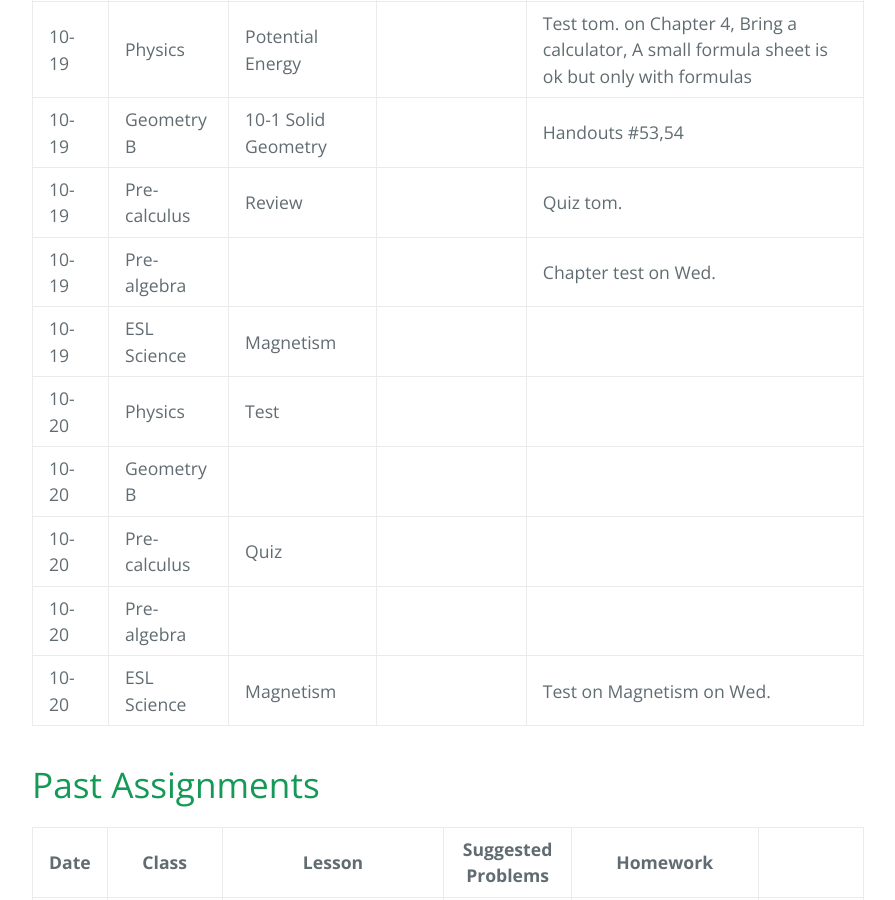
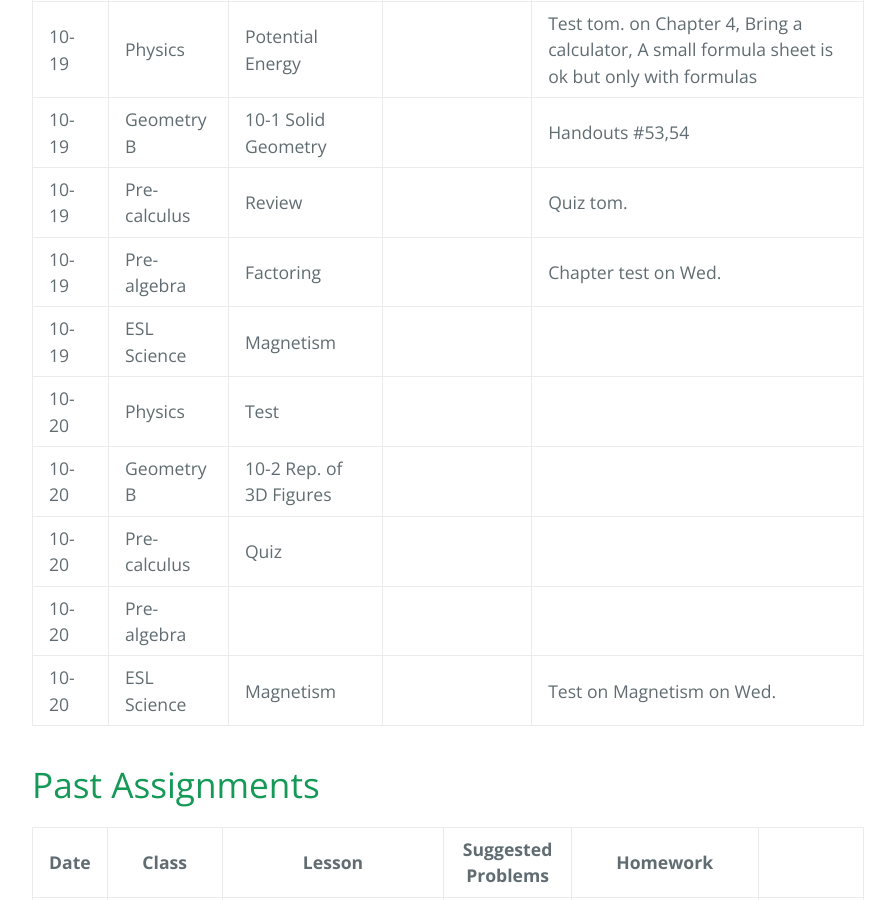
Before and after one commit to gpayoo/gpayoo, a Jekyll site: the page built from index.md, in a window 1280 px wide and 900 px high, scrolled down 637 px. Shown: the whole window, without its empty margins (192-1087 px from the left). Built offline with Jekyll 4.4.1, drawn with Linux system fonts in a browser that asks for light colours; our own code applies the rules of GitHub Pages for plain Markdown files.

Commit message:
Update index.md

```diff
--- a/index.md
+++ b/index.md
@@ -13,10 +13,10 @@ layout: default
 | 10-19 | Physics | Potential Energy | | Test tom. on Chapter 4, Bring a calculator, A small formula sheet is ok but only with formulas
 | 10-19 | Geometry B | 10-1 Solid Geometry | | Handouts #53,54  |
 | 10-19 | Pre-calculus | Review  | |  Quiz tom.
-| 10-19 | Pre-algebra |   | | Chapter test on Wed.
+| 10-19 | Pre-algebra |  Factoring | | Chapter test on Wed.
 | 10-19 | ESL Science | Magnetism |  |
 | 10-20 | Physics | Test  | |
-| 10-20 | Geometry B |   | |   |
+| 10-20 | Geometry B |  10-2 Rep. of 3D Figures | |   |
 | 10-20 | Pre-calculus | Quiz | |
 | 10-20 | Pre-algebra |   | |
 | 10-20 | ESL Science | Magnetism |  | Test on Magnetism on Wed.
```
